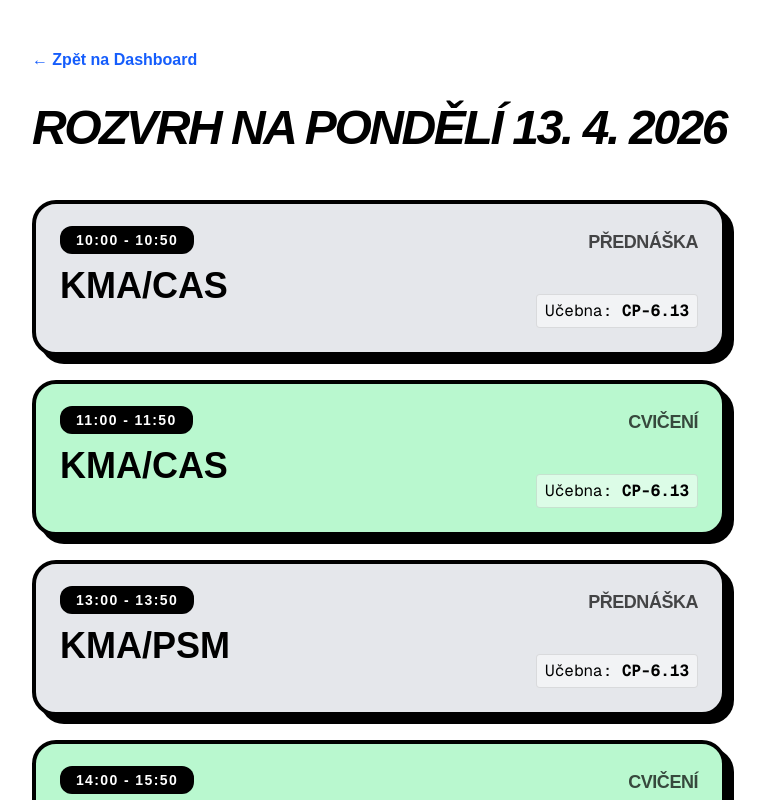
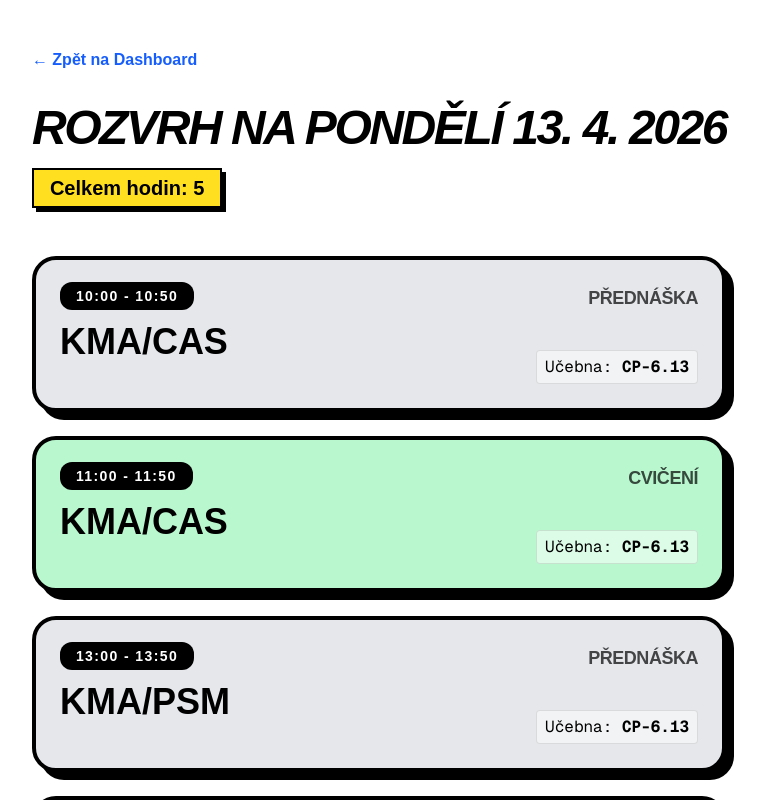
Before and after one commit to ZavPetr/GUI, a Next.js app in the folder gui_nextjs/: page /schedule in a window 1280 px wide. Shown: the top 800 px of the page, without its empty margins (261-1026 px from the left). Built offline with nearby package versions, Linux system fonts and the light colour scheme.

Commit message:
add count of subjects

```diff
--- a/gui_nextjs/app/page.tsx
+++ b/gui_nextjs/app/page.tsx
@@ -81,6 +81,8 @@ export default function Home() {
       <header className="border-b-4 border-black pb-5 mb-10 flex justify-between items-center">
         <h1 className="text-4xl font-bold">Ahoj, {name}!</h1>
         <button onClick={handleSignOut} className="text-gray-500 underline hover:text-gray-700">Odhlásit</button>
+
+
       </header>
 
       <div className="grid grid-cols-1 md:grid-cols-3 gap-5">
--- a/gui_nextjs/app/schedule/page.tsx
+++ b/gui_nextjs/app/schedule/page.tsx
@@ -1,50 +1,56 @@
+// app/schedule/page.tsx
 import Link from "next/link";
 
+interface Hodina {
+  cas: string;
+  predmet: string;
+  mistnost: string;
+  druh: string;
+}
+
 export default async function RozvrhPage() {
-  // 1. Nastavení barev podle druhu hodiny
-  const barvy: any = {
+  const barvy : Record<string, string> = {
     "Přednáška": "bg-gray-200",
     "Cvičení": "bg-green-200",
     "Seminář": "bg-green-400",
   };
 
-  // 2. Načtení dat z našeho API
-  // V reálném prostředí by zde byla celá URL, pro localhost používáme tuto:
+  // Načtení dat z našeho lokálního API
   const res = await fetch("http://localhost:3000/api/schedule", { cache: "no-store" });
   const fullSchedule = await res.json();
 
-  // 3. Práce s datem (Server-side)
+  // Práce s datem
   const days = ["Neděle", "Pondělí", "Úterý", "Středa", "Čtvrtek", "Pátek", "Sobota"];
   const now = new Date();
   const todaysKey = days[now.getDay()];
   const formattedDate = now.toLocaleDateString("cs-CZ");
 
-  // 4. Výběr hodin pro dnešní den
+  // Výběr hodin pro dnešní den (nebo prázdné pole)
   const dnesniHodiny = fullSchedule[todaysKey] || [];
 
   return (
     <main className="p-6 md:p-12 max-w-4xl mx-auto min-h-screen bg-white text-black">
-      {/* Odkaz zpět */}
       <Link href="/" className="text-blue-600 font-bold hover:underline mb-8 inline-block">
         ← Zpět na Dashboard
       </Link>
 
-      {/* Nadpis s aktuálním dnem */}
       <header className="mb-12">
         <h1 className="text-5xl font-black italic uppercase tracking-tighter">
           Rozvrh na {todaysKey} {formattedDate}
         </h1>
+
+        <p className="mt-4 text-xl font-bold bg-yellow-300 inline-block px-4 py-1 border-2 border-black shadow-[4px_4px_0px_0px_rgba(0,0,0,1)]">
+          Celkem hodin: {dnesniHodiny.length}
+        </p>
       </header>
 
-      {/* Seznam hodin */}
       <div className="flex flex-col gap-6">
         {dnesniHodiny.length === 0 ? (
           <div className="border-4 border-black p-12 rounded-3xl bg-gray-50 text-center shadow-[8px_8px_0px_0px_rgba(0,0,0,1)]">
             <h2 className="text-2xl font-bold italic">Dneska žádná škola? Mazec! 🎉</h2>
           </div>
         ) : (
-          dnesniHodiny.map((hodina: any, i: number) => {
-            // Zjistíme barvu (pokud ji neznáme, bude bílá)
+          dnesniHodiny.map((hodina: Hodina, i: number) => {
             const pozadi = barvy[hodina.druh] || "bg-white";
 
             return (
@@ -52,7 +58,6 @@ export default async function RozvrhPage() {
                 key={i}
                 className={`border-4 border-black p-6 rounded-3xl flex justify-between shadow-[8px_8px_0px_0px_rgba(0,0,0,1)] ${pozadi}`}
               >
-                {/* LEVÁ STRANA: Čas a Předmět */}
                 <div className="flex flex-col justify-between">
                   <div>
                     <span className="bg-black text-white px-4 py-1.5 rounded-xl font-bold text-sm tracking-widest uppercase">
@@ -64,12 +69,10 @@ export default async function RozvrhPage() {
                   </div>
                 </div>
 
-                {/* PRAVÁ STRANA: Druh a Učebna */}
                 <div className="flex flex-col justify-between items-end text-right min-h-25">
                   <span className="text-lg font-bold uppercase tracking-tight opacity-70">
                     {hodina.druh}
                   </span>
-
                   <p className="font-mono text-base bg-white/50 px-2 py-1 rounded border border-black/10">
                     Učebna: <span className="font-bold">{hodina.mistnost}</span>
                   </p>
```
